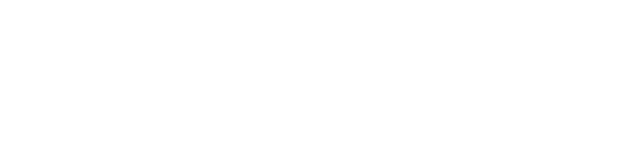
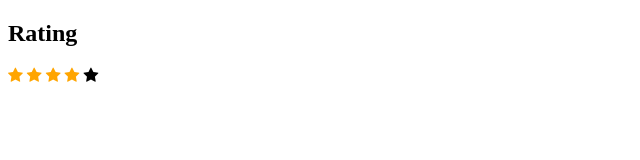
Before and after one commit to kdresen/CS260, a plain HTML site: page review.html in a window 1280 px wide. Shown: the whole page, without its empty margins (0-640 px from the left). Drawn offline with Linux system fonts and the light colour scheme.

Commit message:
added html for 5star rating icons

```diff
--- a/review.html
+++ b/review.html
@@ -1,4 +1,22 @@
 <!DOCTYPE html>
 <html lang="en">
+    <body>
+        <main>
+            <!-- Add icon library-->
+            <link rel="stylesheet" href="https://cdnjs.cloudflare.com/ajax/libs/font-awesome/4.7.0/css/font-awesome.min.css">
+            <style>
+                .checked {
+                    color: orange;
+                }
+            </style>
+
+            <h2>Rating</h2>
+            <span class="fa fa-star checked"></span>
+            <span class="fa fa-star checked"></span>
+            <span class="fa fa-star checked"></span>
+            <span class="fa fa-star checked"></span>
+            <span class="fa fa-star"></span>
+        </main>
+    </body>
 
 </html>
```
